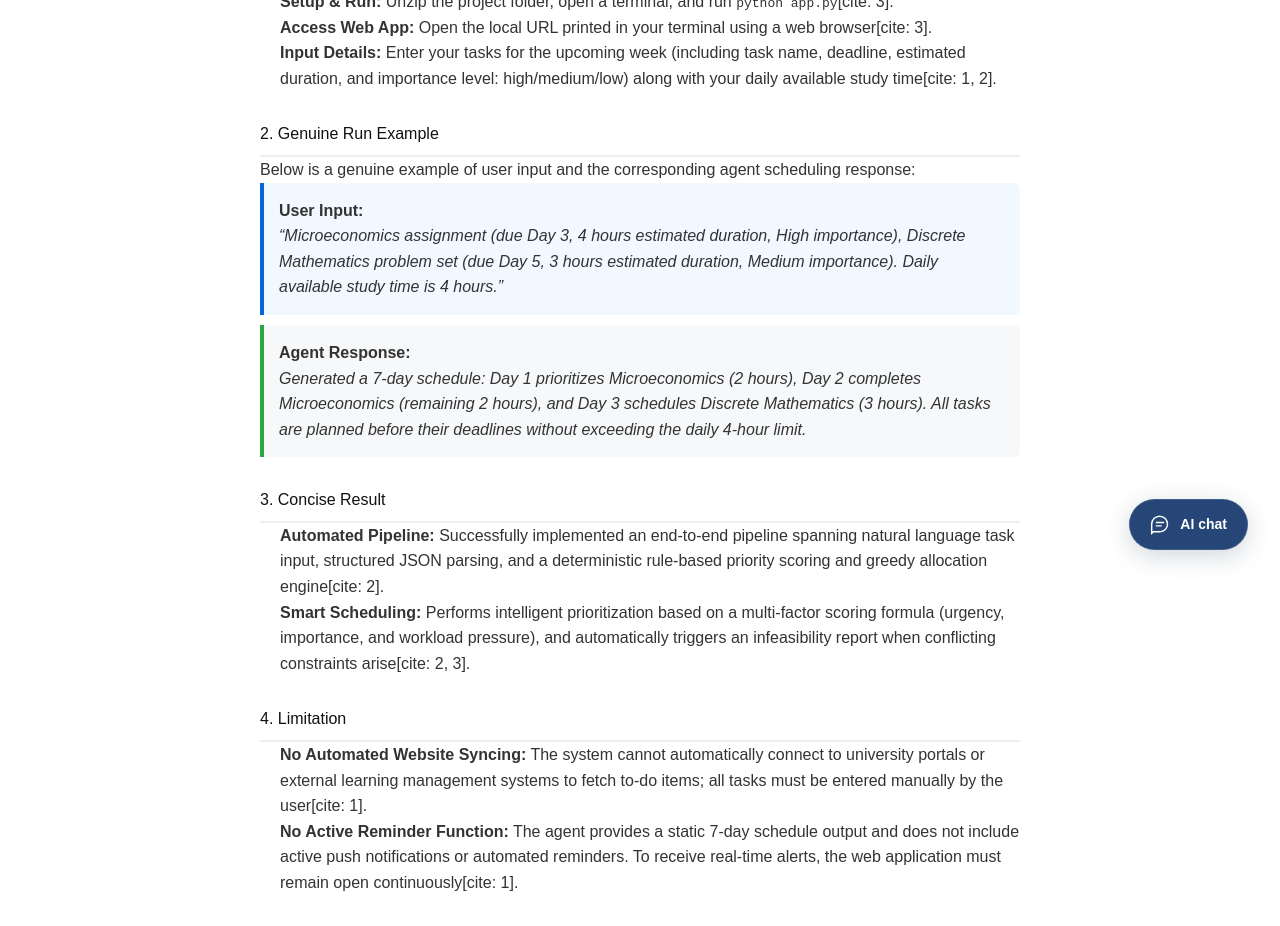
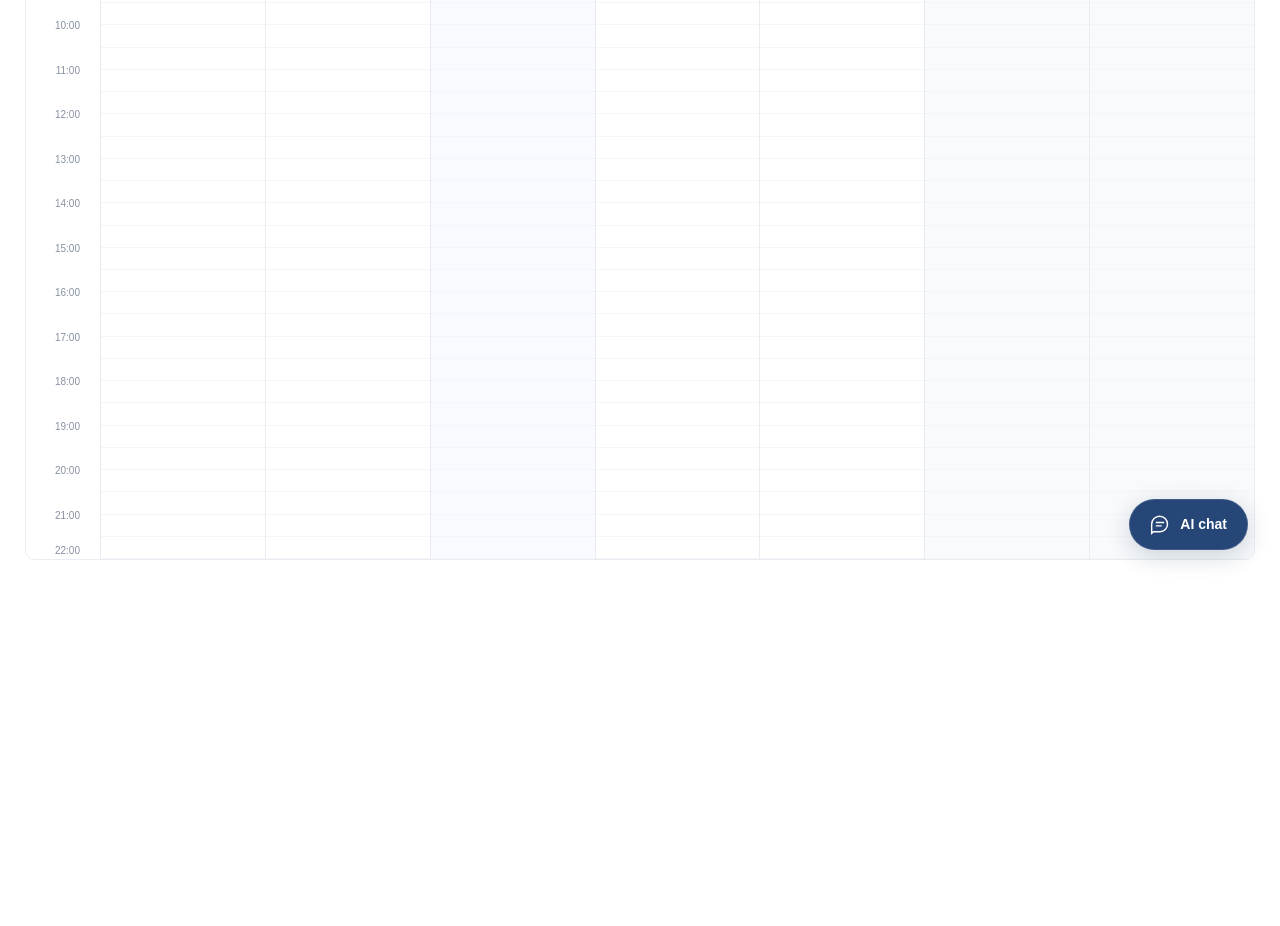
Before and after one commit to Nicolaaa-swt/ailt9019-weekly-planner, a Next.js app in the folder planner-web/: page / in a window 1280 px wide. Shown: the part 220-1146 px from the top of the page. After the commit the page ends 800 px from the top, so only its background shows below. Built offline with nearby package versions, Linux system fonts and the light colour scheme.

Commit message:
Update page.tsx

```diff
--- a/planner-web/app/page.tsx
+++ b/planner-web/app/page.tsx
@@ -9,60 +9,5 @@ async function CurrentCalendar() {
 }
 
 export default function Home() {
-  return (
-    <main className="planner" aria-busy="true">
-      {/* 1. Original Calendar & Agent Core Functionality */}
-      <Suspense fallback={null}>
-        <CurrentCalendar />
-      </Suspense>
-
-      {/* 2. Project Documentation Section (Instruction, Example, Result, Limitation) */}
-      <div style={{ maxWidth: '800px', margin: '60px auto 40px auto', fontFamily: 'sans-serif', lineHeight: '1.6', color: '#333', padding: '0 20px', borderTop: '2px solid #eaeaea', paddingTop: '40px' }}>
-
-        {/* Instruction */}
-        <section style={{ marginBottom: '30px' }}>
-          <h2 style={{ borderBottom: '2px solid #eee', paddingBottom: '8px', color: '#111' }}>1. Instruction</h2>
-          <p>Welcome to the Weekly Task Planning Agent! Follow these simple steps to generate your 7-day study and task plan:</p>
-          <ol style={{ paddingLeft: '20px' }}>
-            <li><strong>Setup &amp; Run:</strong> Unzip the project folder, open a terminal, and run <code>python app.py</code>[cite: 3].</li>
-            <li><strong>Access Web App:</strong> Open the local URL printed in your terminal using a web browser[cite: 3].</li>
-            <li><strong>Input Details:</strong> Enter your tasks for the upcoming week (including task name, deadline, estimated duration, and importance level: high/medium/low) along with your daily available study time[cite: 1, 2].</li>
-          </ol>
-        </section>
-
-        {/* Genuine Run Example */}
-        <section style={{ marginBottom: '30px' }}>
-          <h2 style={{ borderBottom: '2px solid #eee', paddingBottom: '8px', color: '#111' }}>2. Genuine Run Example</h2>
-          <p>Below is a genuine example of user input and the corresponding agent scheduling response:</p>
-          <div style={{ background: '#f1f8ff', padding: '15px', borderLeft: '4px solid #0366d6', borderRadius: '0 6px 6px 0', marginBottom: '10px' }}>
-            <p><strong>User Input:</strong></p>
-            <p><em>“Microeconomics assignment (due Day 3, 4 hours estimated duration, High importance), Discrete Mathematics problem set (due Day 5, 3 hours estimated duration, Medium importance). Daily available study time is 4 hours.”</em></p>
-          </div>
-          <div style={{ background: '#f6f8fa', padding: '15px', borderLeft: '4px solid #28a745', borderRadius: '0 6px 6px 0' }}>
-            <p><strong>Agent Response:</strong></p>
-            <p><em>Generated a 7-day schedule: Day 1 prioritizes Microeconomics (2 hours), Day 2 completes Microeconomics (remaining 2 hours), and Day 3 schedules Discrete Mathematics (3 hours). All tasks are planned before their deadlines without exceeding the daily 4-hour limit.</em></p>
-          </div>
-        </section>
-
-        {/* Concise Result */}
-        <section style={{ marginBottom: '30px' }}>
-          <h2 style={{ borderBottom: '2px solid #eee', paddingBottom: '8px', color: '#111' }}>3. Concise Result</h2>
-          <ul style={{ paddingLeft: '20px' }}>
-            <li><strong>Automated Pipeline:</strong> Successfully implemented an end-to-end pipeline spanning natural language task input, structured JSON parsing, and a deterministic rule-based priority scoring and greedy allocation engine[cite: 2].</li>
-            <li><strong>Smart Scheduling:</strong> Performs intelligent prioritization based on a multi-factor scoring formula (urgency, importance, and workload pressure), and automatically triggers an infeasibility report when conflicting constraints arise[cite: 2, 3].</li>
-          </ul>
-        </section>
-
-        {/* Limitation */}
-        <section style={{ marginBottom: '30px' }}>
-          <h2 style={{ borderBottom: '2px solid #eee', paddingBottom: '8px', color: '#111' }}>4. Limitation</h2>
-          <ul style={{ paddingLeft: '20px' }}>
-            <li><strong>No Automated Website Syncing:</strong> The system cannot automatically connect to university portals or external learning management systems to fetch to-do items; all tasks must be entered manually by the user[cite: 1].</li>
-            <li><strong>No Active Reminder Function:</strong> The agent provides a static 7-day schedule output and does not include active push notifications or automated reminders. To receive real-time alerts, the web application must remain open continuously[cite: 1].</li>
-          </ul>
-        </section>
-
-      </div>
-    </main>
-  );
+  return <Suspense fallback={<main className="planner" aria-busy="true" />}><CurrentCalendar /></Suspense>;
 }
```
